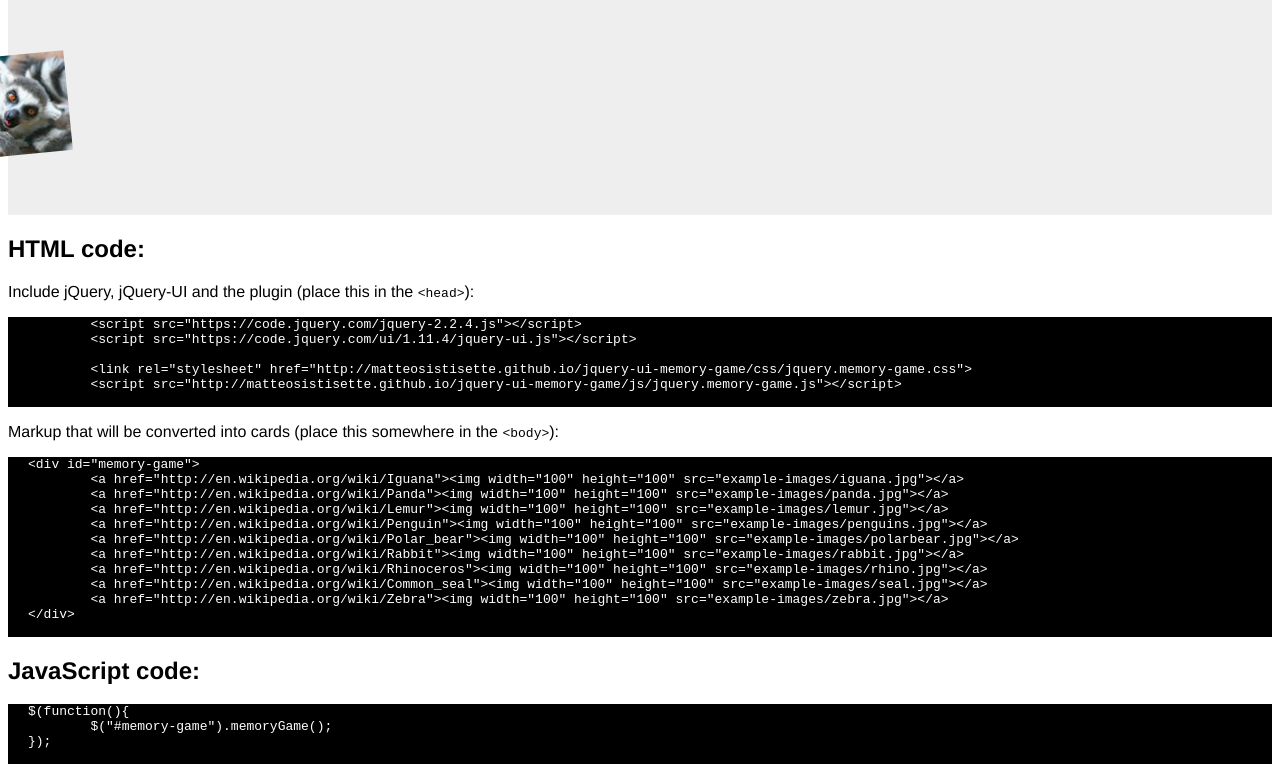
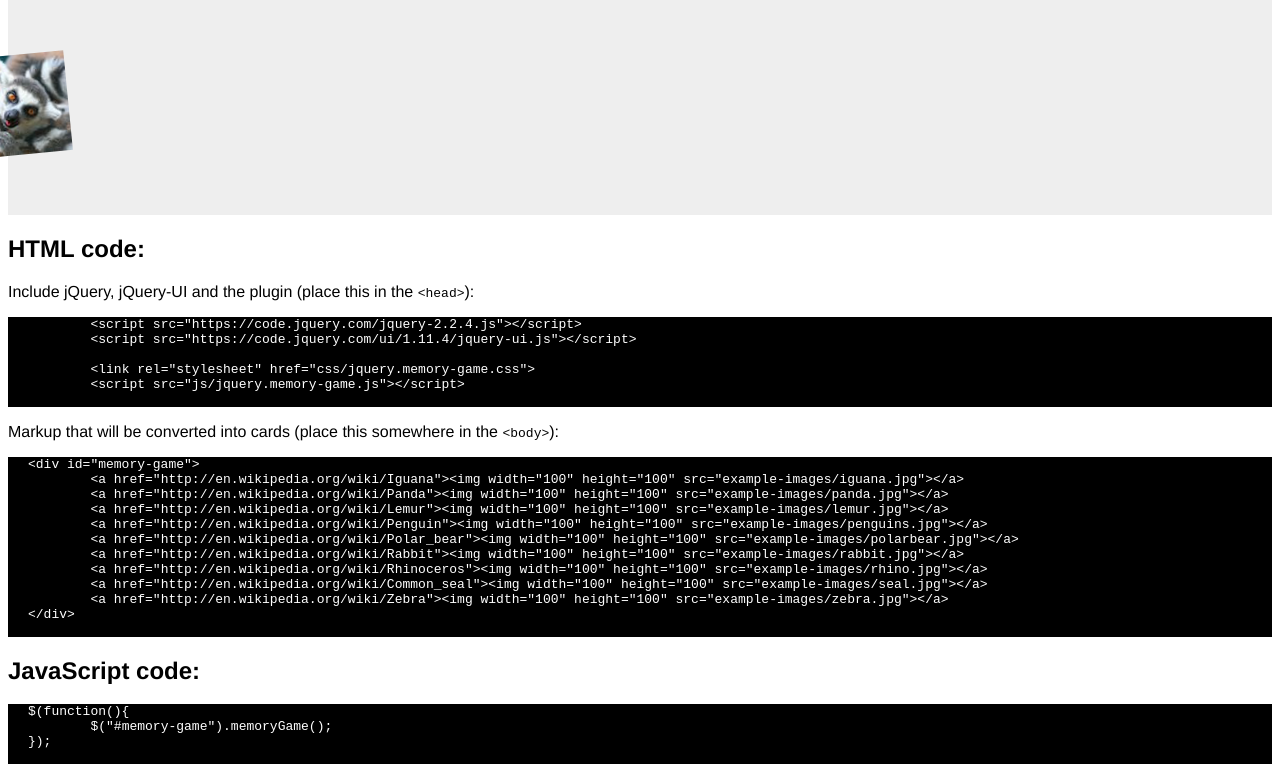
Before and after one commit to matteosistisette/jquery-ui-memory-game, a plain HTML site: page index.html in a window 1280 px wide. Shown: the part 2881-3658 px from the top of the page. Drawn offline with nearby package versions, Linux system fonts and the light colour scheme.

Commit message:
minor fix in the basic example

```diff
--- a/index.html
+++ b/index.html
@@ -53,8 +53,8 @@
 	&lt;script src="https://code.jquery.com/jquery-2.2.4.js"&gt;&lt;/script&gt;
 	&lt;script src="https://code.jquery.com/ui/1.11.4/jquery-ui.js"&gt;&lt;/script&gt;
 
-	&lt;link rel="stylesheet" href="http://matteosistisette.github.io/jquery-ui-memory-game/css/jquery.memory-game.css"&gt;
-	&lt;script src="http://matteosistisette.github.io/jquery-ui-memory-game/js/jquery.memory-game.js"&gt;&lt;/script&gt;
+	&lt;link rel="stylesheet" href="css/jquery.memory-game.css"&gt;
+	&lt;script src="js/jquery.memory-game.js"&gt;&lt;/script&gt;
 	</pre>
 	<p>Markup that will be converted into cards (place this somewhere in the <code>&lt;body&gt;</code>):
 	<pre class="code">
```
